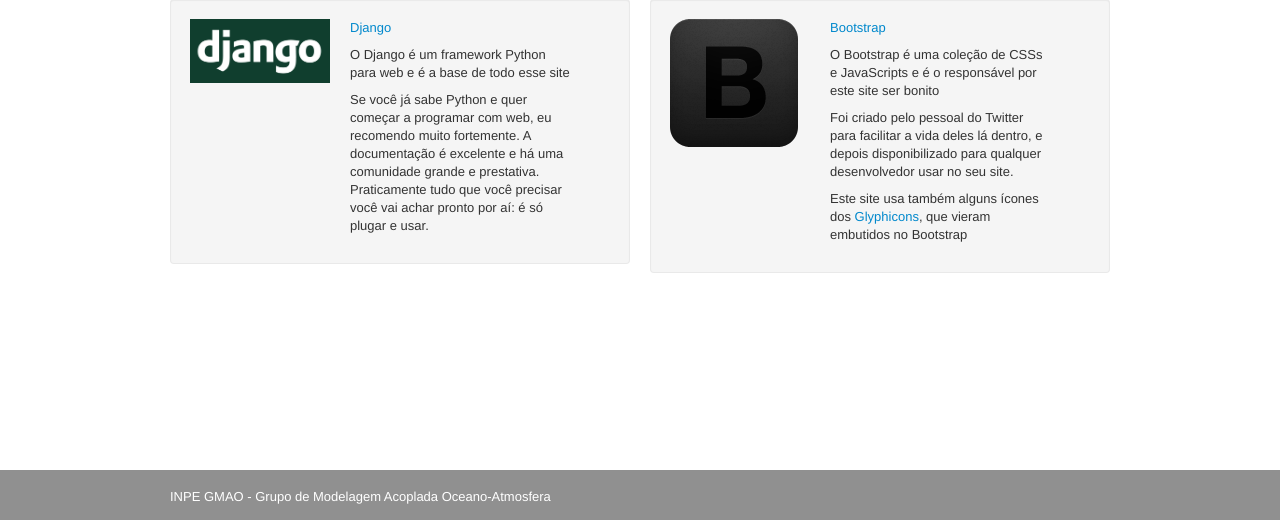
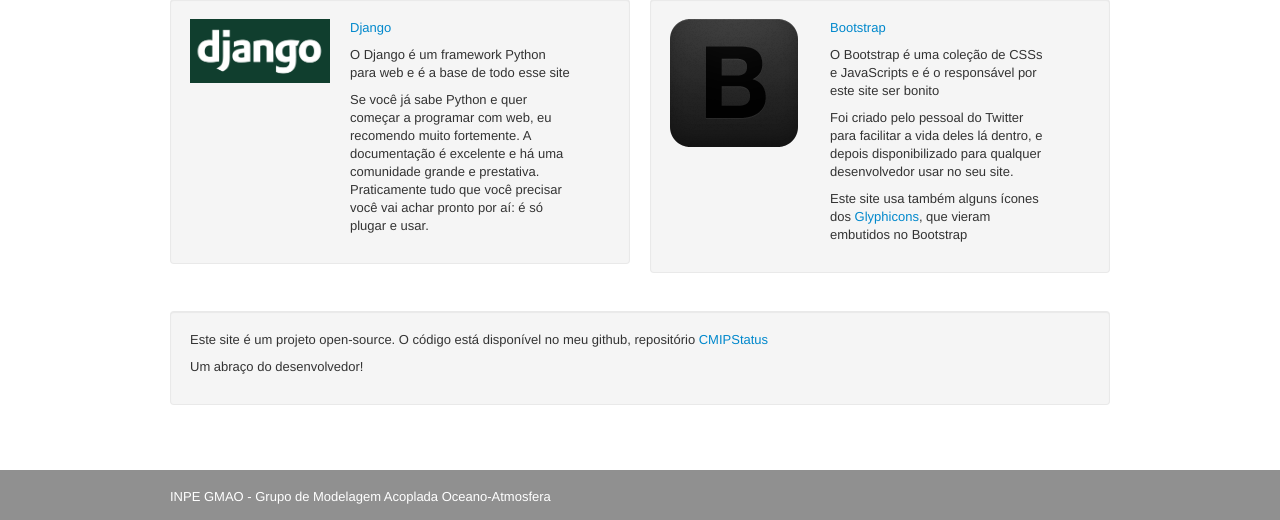
Before and after one commit to mbscg/cmipstatus, a Django app: a page that uses templates/gmaomoo.html in a window 1280 px wide. Shown: the part 369-889 px from the top of the page. Run offline with Django 3.2, Linux system fonts and the light colour scheme; parts of the project's set-up code (start-up, migrations or seed data) failed here and were passed over; some libraries are stand-ins or nearby versions.

Commit message:
more moo

```diff
--- a/templates/gmaomoo.html
+++ b/templates/gmaomoo.html
@@ -25,7 +25,6 @@
         <div class="row"><br>
             <div class="span6">
                 <div class="well">
-
                     <div class="row">
                         <div class="span2">
                             <ul class="thumbnails">
@@ -44,12 +43,10 @@
 
                         </div>
                     </div>
-
                 </div>
             </div>
             <div class="span6">
                 <div class="well">
-
                     <div class="row">
                         <div class="span2">
                             <ul class="thumbnails">
@@ -68,9 +65,22 @@
 
                         </div>
                     </div>
+                </div>
+            </div>
+        </div>
+        <div class="row"><br>
+            <div class="span12">
+                <div class="well">
+
+<p>Este site é um projeto open-source. O código está disponível no meu github, repositório
+<a href="http://github.com/gabrielmarcondes/cmipstatus">CMIPStatus</a></p>
+<p>Um abraço do desenvolvedor!</p>
 
                 </div>
             </div>
         </div>
     </div>
+
+
+
 {% endblock %}
```
Lines whose indentation alone changed are shown as unchanged.
